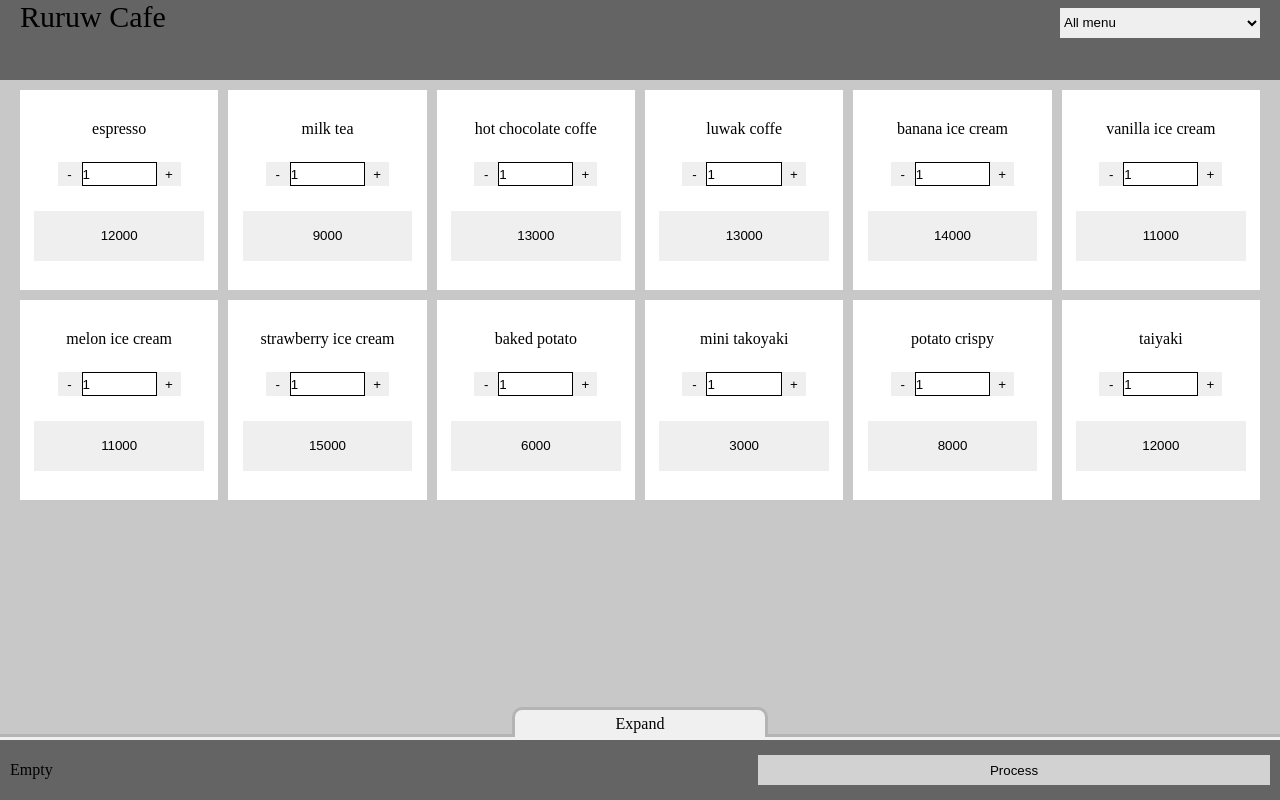
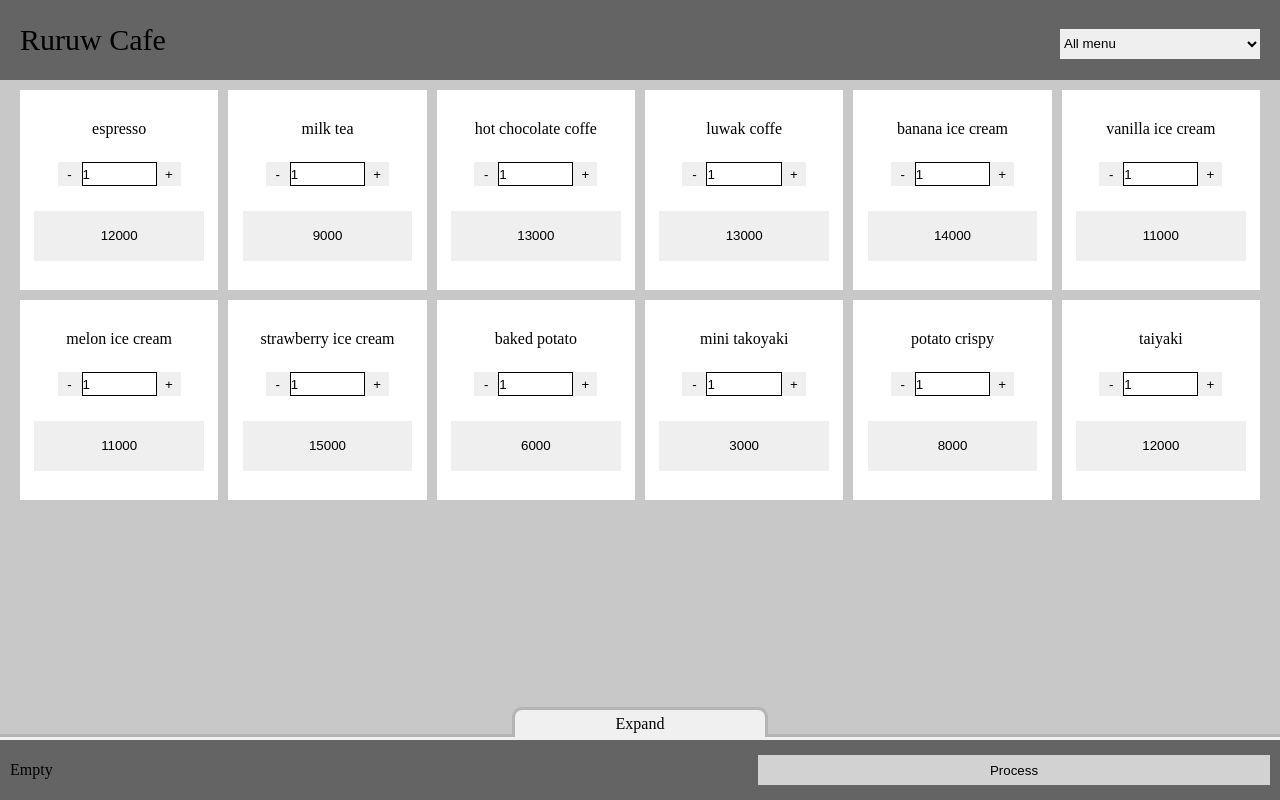
Before and after one commit to ascndia/angkringan-js, a plain HTML site: page index.html in a window 1280 px wide. Drawn offline with Linux system fonts and the light colour scheme.

Commit message:
Update styles.css

```diff
--- a/styles.css
+++ b/styles.css
@@ -19,7 +19,7 @@ body{
     visibility:hidden;
 }
 header{
-    display:fbackground: ;lex;
+    display:flex;
     height:40px;
     width:100%;
     background-color: rgb(100,100,100);
```
